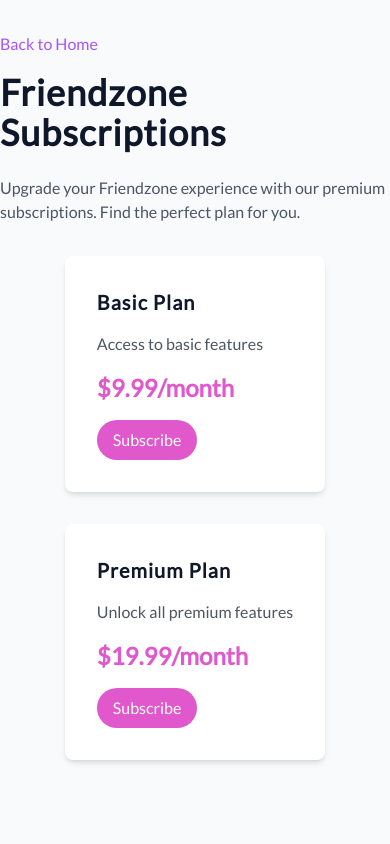
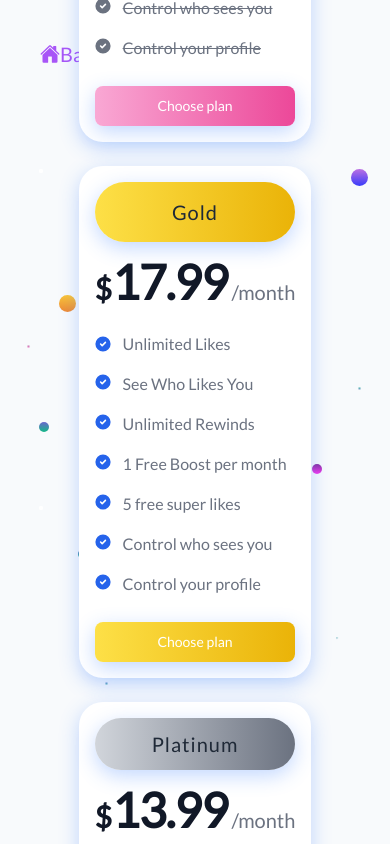
Before and after one commit to develhope-team-projects/fs16_it_team2, a React (Vite) app in the folder friendzone/: page /products in a window 390 px wide. Shown: the top 844 px of the page. Built offline with nearby package versions, Linux system fonts and the light colour scheme.

Commit message:
PRESENTATION: ready

```diff
--- a/friendzone/src/components/card/Card.jsx
+++ b/friendzone/src/components/card/Card.jsx
@@ -2,20 +2,20 @@ import DinamicIceCreams from "../dinamicColorIce/DinamicIceCreams";
 
 const Card = ({ card }) => {
   return (
-    <div className="h-screen flex items-center justify-center">
-      <div className="text-center p-10 w-1/4">
-        <h1 className="text-2xl font-bold">
+    <div className="flex items-center justify-center h-screen">
+      <div className="w-1/4 p-10 text-center">
+        <h1 className="text-2xl font-bold dark:text-white">
           <DinamicIceCreams />
           {card.title}
         </h1>
-        <p className="text-l pb-5">{card.paragraph}</p>
-        <h2 className="text-xl text-gray-900 font-semibold">
+        <p className="pb-5 dark:text-white text-l">{card.paragraph}</p>
+        <h2 className="text-xl font-semibold text-gray-900 dark:text-white">
           <DinamicIceCreams />
           {card.subtitle}
         </h2>
-        <p className="text-l">{card.paragraph2}</p>
+        <p className=" dark:text-white text-l">{card.paragraph2}</p>
       </div>
-      <div className="relative w-1/3 h-54 mt-4">
+      <div className="relative w-1/3 mt-4 h-54">
         <img src={card.img} alt="photo first card" />
       </div>
     </div>
--- a/friendzone/src/components/chat/Chats.jsx
+++ b/friendzone/src/components/chat/Chats.jsx
@@ -21,15 +21,16 @@ const Chat = ({ searchMessage, selectedUser }) => {
               className="w-12 h-12 mr-4 rounded-full"
             />
             <div>
-              <h2 className="text-lg font-semibold text-gray-800">
+              <h2 className="text-lg font-semibold text-gray-800 dark:text-white">
                 {`${selectedUser.name.first} ${selectedUser.name.last}`}
               </h2>
-              <p className="text-sm text-gray-500">
-                Online <span className="text-green-500">&#8226;</span> Active
+              <p className="text-sm text-gray-500 dark:text-[#c3c3c3]">
+                Online <span className="text-green-500">&#8226;</span>
+                Active
               </p>
             </div>
           </div>
-          <div className="w-full p-4 bg-white border-t border-gray-300 "></div>
+          <div className="w-full p-4 bg-transparent border-0 border-gray-300 "></div>
         </>
       )}
       <div className="flex flex-col flex-grow">
--- a/friendzone/src/components/chat/UserList.jsx
+++ b/friendzone/src/components/chat/UserList.jsx
@@ -4,7 +4,7 @@ const UserList = ({ onSelectUser, selectedUser }) => {
   const [users, setUsers] = useState([]);
 
   useEffect(() => {
-    fetch("https://randomuser.me/api/?results=299")
+    fetch("https://randomuser.me/api/?results=10")
       .then((response) => response.json())
       .then((data) => setUsers(data.results));
   }, []);
@@ -19,10 +19,10 @@ const UserList = ({ onSelectUser, selectedUser }) => {
         {users.map((user, index) => (
           <li
             key={index}
-            className={`flex items-center p-2 space-x-3 border-2 border-gray-800 rounded-lg cursor-pointer ${
+            className={`flex items-center p-2 space-x-3 border-2 border-purple-400 rounded-lg cursor-pointer ${
               selectedUser && selectedUser.login.uuid === user.login.uuid
-                ? "bg-blue-200"
-                : "bg-white"
+                ? "bg-blue-200 dark:bg-[#643168]"
+                : "bg-transparent"
             }`}
             onClick={() => handleUserClick(user)}
           >
@@ -31,7 +31,7 @@ const UserList = ({ onSelectUser, selectedUser }) => {
               src={user.picture.medium}
               alt="Profile"
             />
-            <span className="font-medium text-gray-900">{`${user.name.first} ${user.name.last}`}</span>
+            <span className="font-medium text-gray-900 dark:text-white">{`${user.name.first} ${user.name.last}`}</span>
           </li>
         ))}
       </ul>
--- a/friendzone/src/components/landingPage/Landing-page.css
+++ b/friendzone/src/components/landingPage/Landing-page.css
@@ -1,8 +1,12 @@
-
 .card-review-img {
   width: 50%;
   height: 12rem;
   border-radius: 100%;
-background-color: rgb(224, 213, 235);
+  background-color: rgb(224, 213, 235);
   object-fit: cover;
 }
+
+.background-landing-page {
+  background-image: url("../../assets/images/backgrounds/bg-light.png");
+  background-size: cover;
+}
--- a/friendzone/src/components/landingPage/LandingPage.jsx
+++ b/friendzone/src/components/landingPage/LandingPage.jsx
@@ -113,7 +113,7 @@ const LandingPage = () => {
       {loading ? (
         <Loading />
       ) : (
-        <div className="flex-col font-sans  bg-gradient-to-t from-[#fbc2eb] to-[#a6c1ee]">
+        <div className="flex-col font-sans background-landing-page">
           <HeroSection />
           <CentralSection cardContent={cardContent} />
           <ReviewCarousel reviews={reviews} />
@@ -125,3 +125,4 @@ const LandingPage = () => {
 };
 
 export default LandingPage;
+/* bg-gradient-to-t from-[#fbc2eb] to-[#a6c1ee] */
--- a/friendzone/src/components/myprofile/MyProfileCard.jsx
+++ b/friendzone/src/components/myprofile/MyProfileCard.jsx
@@ -1,6 +1,6 @@
 import React from "react";
 import { Link } from "react-router-dom";
-import img from "./mo.png";
+import img from "./luca_ice_cream.jpg";
 import { RiSettings4Line } from "react-icons/ri";
 import { FaPencilAlt } from "react-icons/fa";
 
@@ -66,7 +66,7 @@ const MyProfileCard = () => {
           <div className="relative flex flex-col items-center">
             <div className="flex flex-col items-center p-3 border-8 border-gray-500 rounded-full border-l-purple-600">
               <img
-                className="w-40 h-40 rounded-full shadow-lg"
+                className="rounded-full shadow-lg w-72 h-72"
                 src={img}
                 alt="Bonnie image"
               />
@@ -80,10 +80,10 @@ const MyProfileCard = () => {
           </div>
 
           <h5 className="mb-1 text-xl font-medium text-gray-900 dark:text-white">
-            Monica Icecream
+            Luca Reina
           </h5>
           <span className="text-sm text-gray-500 dark:text-gray-400">
-            Icecream lover
+            Develhope
           </span>
           <div className="flex justify-between w-full mt-4">
             <div className="w-full ">
--- a/friendzone/src/components/navbar/Navbar.jsx
+++ b/friendzone/src/components/navbar/Navbar.jsx
@@ -2,6 +2,7 @@ import { Link } from "react-router-dom";
 import { useState } from "react";
 import Logo from "../logo/Logo";
 import logoNav from "../../assets/images/brand/logo-ice-cream-and-name-row.png";
+import Switcher from "../../components/darkMode/Switcher";
 
 const navLinks = [
   {
@@ -43,7 +44,11 @@ const Navbar = () => {
           <div className="w-[250px] p-8">
             <Logo logo={logoNav} />
           </div>
+
           <div className={navClasses}>
+            <div className="pr-8">
+              <Switcher />
+            </div>
             <ul className="flex md:flex-row flex-col md:items-center md:gap-[4vw] gap-8">
               {navLinks.map((link, index) => {
                 return (
--- a/friendzone/src/pages/landingPages/Products.jsx
+++ b/friendzone/src/pages/landingPages/Products.jsx
@@ -1,47 +1,22 @@
 import { Link } from "react-router-dom";
+import Premium from "../../pages/sidebar/Premium";
 
 const Products = () => {
   return (
-    <div className="container mx-auto mt-8">
-      <Link to="/" className="flex items-center mb-4 text-purple-500 hover:underline">
-        <ion-icon name="home" className="mr-2"></ion-icon>
-        Back to Home
-      </Link>
-      <h1 className="mb-6 text-4xl font-bold">Friendzone Subscriptions</h1>
-      <p className="mb-8 text-gray-600">
-        Upgrade your Friendzone experience with our premium subscriptions. Find
-        the perfect plan for you.
-      </p>
-
-      <div className="flex items-center justify-center">
-        {/* Subscription Plans */}
-        <div className="flex flex-col gap-8 md:flex-row">
-          {/* Basic Plan */}
-          <div className="p-8 bg-white rounded-lg shadow-md">
-            <h2 className="mb-4 text-xl font-semibold">Basic Plan</h2>
-            <p className="mb-4 text-gray-600">Access to basic features</p>
-            <p className="text-2xl font-bold text-[#e058cc] mb-4">
-              $9.99/month
-            </p>
-            <button className="bg-[#e058cc] text-white py-2 px-4 rounded-full">
-              Subscribe
-            </button>
-          </div>
-
-          {/* Premium Plan */}
-          <div className="p-8 bg-white rounded-lg shadow-md">
-            <h2 className="mb-4 text-xl font-semibold">Premium Plan</h2>
-            <p className="mb-4 text-gray-600">Unlock all premium features</p>
-            <p className="text-2xl font-bold text-[#e058cc] mb-4">
-              $19.99/month
-            </p>
-            <button className="bg-[#e058cc] text-white py-2 px-4 rounded-full">
-              Subscribe
-            </button>
-          </div>
+    <>
+      <div className="relative flex items-center justify-center w-full h-screen">
+        <div className="absolute z-10 top-10 left-10">
+          <Link
+            to="/"
+            className="flex items-center mb-4 text-xl text-purple-500 hover:underline"
+          >
+            <ion-icon name="home" className="mr-2 text-7xl"></ion-icon>
+            Back to Home
+          </Link>
         </div>
+        <Premium />
       </div>
-    </div>
+    </>
   );
 };
 
--- a/friendzone/src/pages/liveChat/ChatPage.jsx
+++ b/friendzone/src/pages/liveChat/ChatPage.jsx
@@ -46,7 +46,7 @@ const Index = () => {
 
   return (
     <div className="flex flex-col w-full h-screen">
-      <div className="flex items-center justify-between p-4 text-white bg-[#552888] dark:bg-[#0e0e0e] custom-box-shadow">
+      <div className="flex items-center justify-between p-4 text-white bg-[#552888] dark:bg-[#2c1a3f] custom-box-shadow">
         <Logo />
         <SearchBar
           searchWord={searchWord}
```
Also changed, not shown: friendzone/src/assets/images/icecreams/luca_ice_cream.jpg (added), friendzone/src/components/myprofile/luca_ice_cream.jpg (added).
